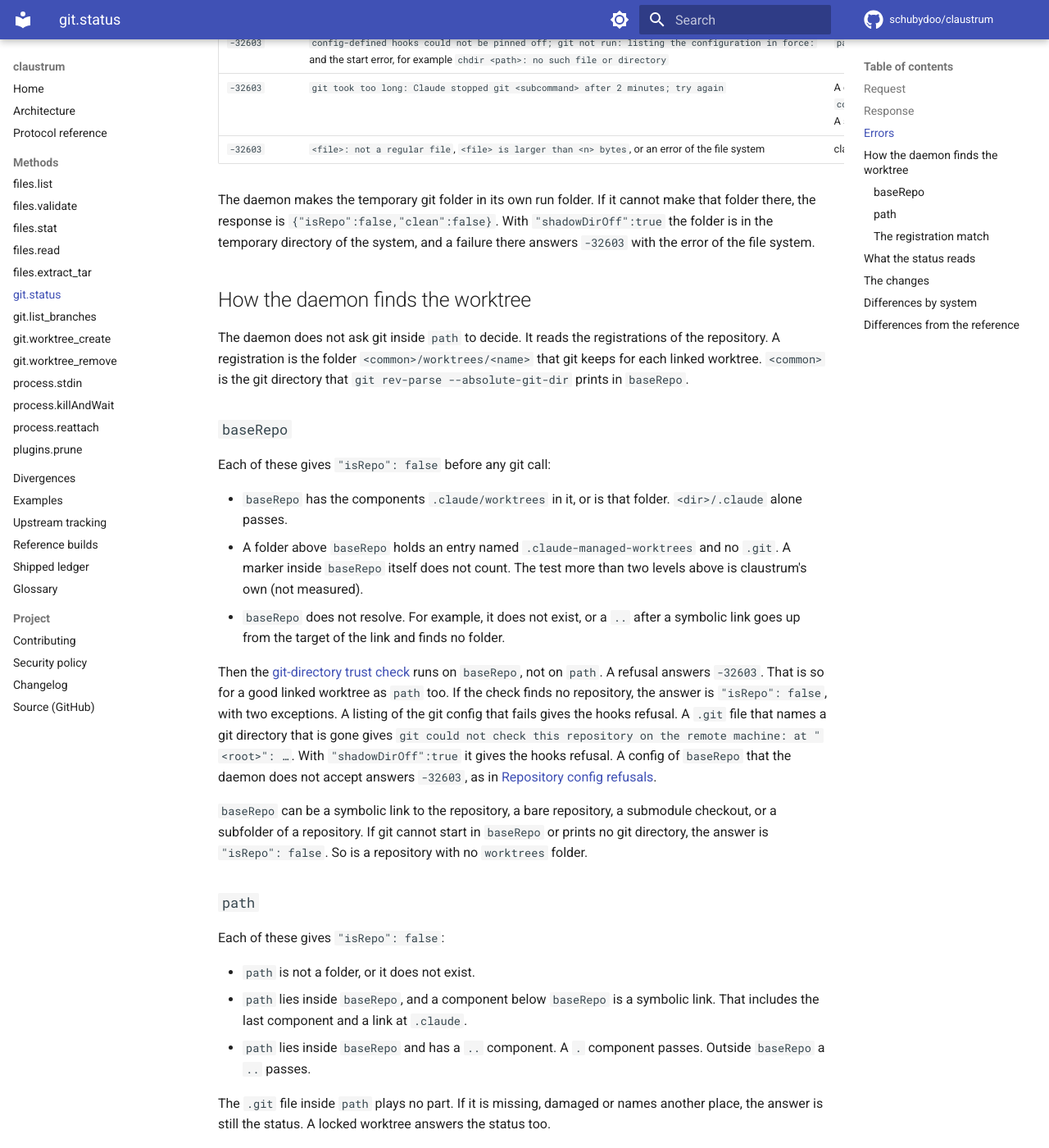
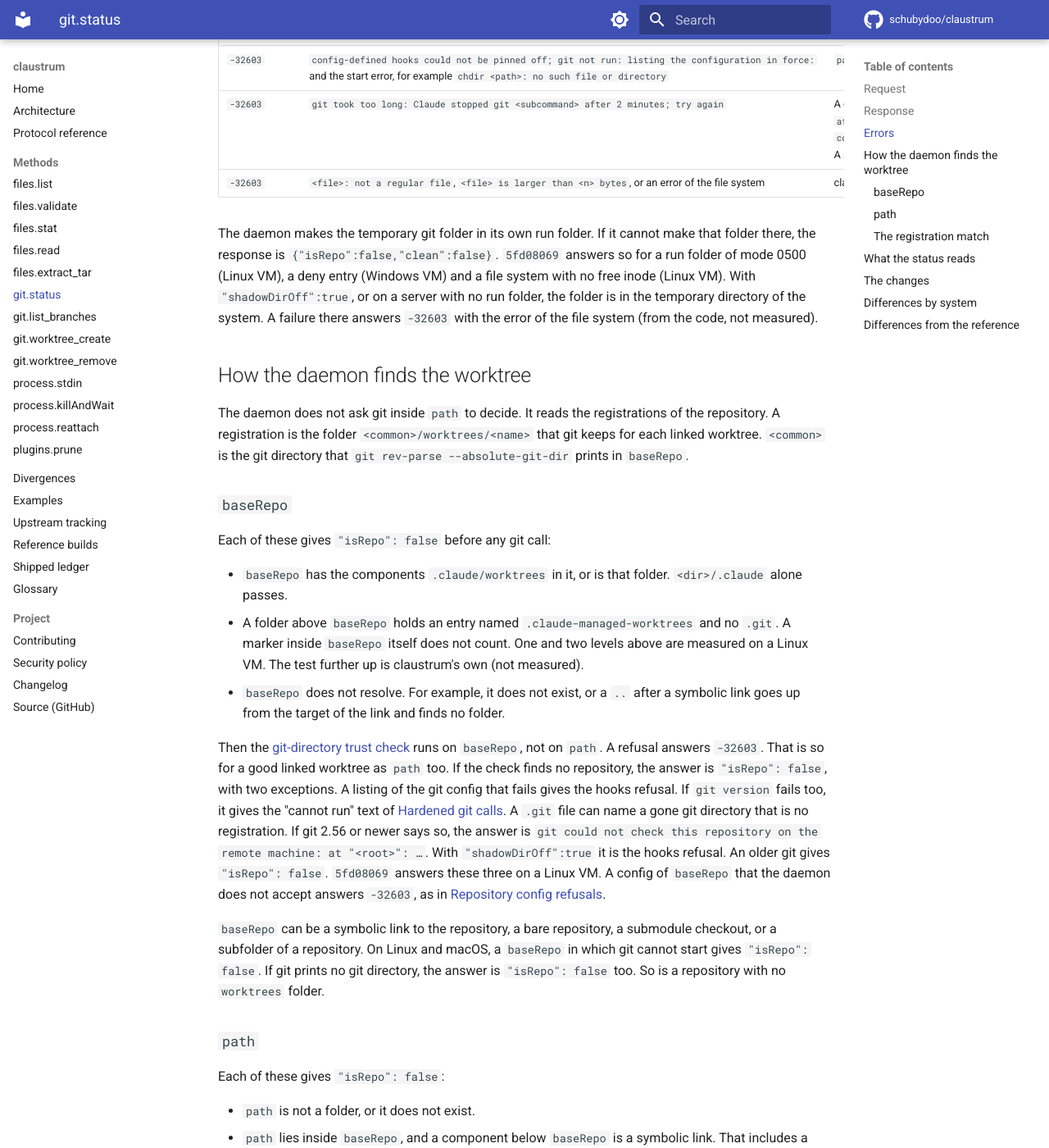
Before and after one commit to schubydoo/claustrum, an MkDocs documentation site: the page built from docs/protocol/git-status.md, in a window 1280 px wide and 1400 px high, scrolled down 1832 px. Shown: the whole window at 82% size. Built offline with MkDocs 1.6.1 and Material for MkDocs 9.7.7, drawn with Linux system fonts in a browser that asks for light colours; comment, search, counter and statistics services are not loaded; some of the changed text lies outside the part shown.

Commit message:
docs: narrow the git.status claims and mark where each rule was measured
Co-Authored-By: Claude Opus 5.5 <noreply@anthropic.com>

```diff
--- a/docs/protocol/git-status.md
+++ b/docs/protocol/git-status.md
@@ -10,9 +10,9 @@
 
 | Parameter | Required | Meaning |
 |---|---|---|
-| `path` | no | The linked worktree. Send an absolute path. Without `path`, the daemon answers for its own working directory. A relative `path` other than `.` gives `"isRepo": false` or `-32603 exit status 128`. [Path handling](../PROTOCOL.md#path-handling) has the rules for a leading `~`. |
+| `path` | no | The linked worktree. Send an absolute path. Without `path`, the daemon looks for a registration of its own working directory (not measured). Send `path`. A relative `path` gives `"isRepo": false` or `-32603 exit status 128`. From the code, `.` is the exception: it works like no `path`. [Path handling](../PROTOCOL.md#path-handling) has the rules for a leading `~`. |
 | `baseRepo` | yes | The repository that owns the worktree. A linked worktree as `baseRepo` gives `"isRepo": false`. Send the main repository (from the code, not measured). |
-| `shadowDirOff` | no | `true` turns off, for this request, the daemon's own read of the git config of the repository and [the settings copy](../PROTOCOL.md#the-settings-copy). A git request that starts while such a request runs gets the same. Any other value does nothing and is no error. |
+| `shadowDirOff` | no | `true` turns off, for this request, the daemon's own read of the git config of the repository and [the settings copy](../PROTOCOL.md#the-settings-copy). A git request that starts while such a request runs gets the same (Linux VM). Any other value does nothing and is no error (from the code). |
 
 ## Response
 
@@ -49,16 +49,16 @@ This method has no `errorCode` member. A failure is a JSON-RPC error. A failure
 | Code | Text | Cause |
 |---|---|---|
 | `-32602` | `Invalid params` | The request has no `params` member, or a member that it reads has the wrong type. See [the rules for `params`](../PROTOCOL.md#params-presence-and-typing). |
-| `-32602` | `baseRepo is required` | `baseRepo` is absent or empty. |
-| `-32603` | A refusal text | The daemon refuses to run git for `baseRepo`. It does not trust the git directory, it refuses its own git environment, or a listing of the git config fails. That includes the later listings in the git directory and in the temporary folder. The texts are in [Git-directory trust check](../PROTOCOL.md#git-directory-trust-check), [Hardened git calls](../PROTOCOL.md#hardened-git-calls) and [The daemon's own git environment](../PROTOCOL.md#the-daemons-own-git-environment). |
+| `-32602` | `baseRepo is required` | `baseRepo` is absent, or empty (from the code). |
+| `-32603` | A refusal text | The daemon refuses to run git for `baseRepo`. It does not trust the git directory, it refuses its own git environment, or a listing of the git config fails or exceeds a limit of the hook pins. That includes the listing in the git directory before `rev-parse --show-toplevel`, and the listings in the temporary folder. The texts are in [Git-directory trust check](../PROTOCOL.md#git-directory-trust-check), [Hardened git calls](../PROTOCOL.md#hardened-git-calls) and [The daemon's own git environment](../PROTOCOL.md#the-daemons-own-git-environment). |
 | `-32603` | `this repository's git config cannot be used: …` or `a file in this repository's .git directory cannot be used: …` | The daemon read the git config of the repository itself and does not accept it. `"shadowDirOff": true` turns that read off. See [Repository config refusals](../PROTOCOL.md#repository-config-refusals). |
-| `-32603` | `Claude could not test git on the remote machine (…)`, `Claude could not prepare its own files on the remote machine: …` or `git could not check this repository on the remote machine: …` | A step of the settings copy failed. See [The settings copy](../PROTOCOL.md#the-settings-copy). The last text also comes when a `.git` file of `baseRepo` names a git directory that is gone. |
-| `-32603` | The Go error of the git call, for example `exit status 128` | `git status`, `git ls-files` or `git diff-index` failed. The text of git does not show. A relative `path` other than `.` that matches a registration gets `exit status 128`, because git takes it as sent. |
-| `-32603` | `config-defined hooks could not be pinned off; git not run: listing the configuration in force: ` and the start error, for example `chdir <path>: no such file or directory` | `path` passed the test as a cleaned path, but git cannot start in the path as sent. An example is `<dir>/missing/..` outside `baseRepo`. |
-| `-32603` | `git took too long: Claude stopped git <subcommand> after 2 minutes; try again` | A git call ran 2 minutes, and the daemon stopped it. A listing of the git config stops at 30 seconds with `config-defined hooks could not be pinned off; git not run: listing the configuration in force: git took too long: Claude stopped git config after 30 seconds; try again`. A stopped listing of `config.worktree` gives `{"isRepo":false,"clean":false}`. See [Time limits of git calls](../PROTOCOL.md#time-limits-of-git-calls). |
+| `-32603` | `Claude could not test git on the remote machine (…)`, `Claude could not prepare its own files on the remote machine: …` or `git could not check this repository on the remote machine: …` | A step of the settings copy failed. See [The settings copy](../PROTOCOL.md#the-settings-copy). The last text also comes when a `.git` file of `baseRepo` names a gone git directory that is no registration, and git 2.56 or newer says so (`5fd08069`, Linux VM). |
+| `-32603` | The Go error of the git call, for example `exit status 128` | `git status`, `git ls-files` or `git diff-index` failed. The text of git does not show. A relative `path` that matches a registration gets `exit status 128`, because git takes it as sent. |
+| `-32603` | `config-defined hooks could not be pinned off; git not run: listing the configuration in force: ` and the start error, for example `chdir <path>: no such file or directory` | `path` passed the test as a cleaned path, but git cannot start in the path as sent. An example is `<dir>/missing/..` outside `baseRepo` (Linux and macOS VMs). |
+| `-32603` | `git took too long: Claude stopped git <subcommand> after 2 minutes; try again` | A git call ran 2 minutes, and the daemon stopped it. While a request with `"shadowDirOff":true` runs in the daemon, that request included, the limit is 30 minutes, and the text says `after 30 minutes` (claustrum's own). A listing of the git config stops at 30 seconds with `config-defined hooks could not be pinned off; git not run: listing the configuration in force: git took too long: Claude stopped git config after 30 seconds; try again`. A stopped listing of `config.worktree` gives `{"isRepo":false,"clean":false}` (`5fd08069`, Linux VM). See [Time limits of git calls](../PROTOCOL.md#time-limits-of-git-calls). |
 | `-32603` | `<file>: not a regular file`, `<file> is larger than <n> bytes`, or an error of the file system | claustrum's own texts. A file of the worktree registration changed after the test, or the daemon cannot copy it. The texts are in the [error-string catalog](../PROTOCOL.md#error-string-catalogue). The reference is not measured there. |
 
-The daemon makes the temporary git folder in its own run folder. If it cannot make that folder there, the response is `{"isRepo":false,"clean":false}`. With `"shadowDirOff":true` the folder is in the temporary directory of the system, and a failure there answers `-32603` with the error of the file system.
+The daemon makes the temporary git folder in its own run folder. If it cannot make that folder there, the response is `{"isRepo":false,"clean":false}`. `5fd08069` answers so for a run folder of mode 0500 (Linux VM), a deny entry (Windows VM) and a file system with no free inode (Linux VM). With `"shadowDirOff":true`, or on a server with no run folder, the folder is in the temporary directory of the system. A failure there answers `-32603` with the error of the file system (from the code, not measured).
 
 ## How the daemon finds the worktree
 
@@ -69,20 +69,20 @@ The daemon does not ask git inside `path` to decide. It reads the registrations
 Each of these gives `"isRepo": false` before any git call:
 
 - `baseRepo` has the components `.claude/worktrees` in it, or is that folder. `<dir>/.claude` alone passes.
-- A folder above `baseRepo` holds an entry named `.claude-managed-worktrees` and no `.git`. A marker inside `baseRepo` itself does not count. The test more than two levels above is claustrum's own (not measured).
+- A folder above `baseRepo` holds an entry named `.claude-managed-worktrees` and no `.git`. A marker inside `baseRepo` itself does not count. One and two levels above are measured on a Linux VM. The test further up is claustrum's own (not measured).
 - `baseRepo` does not resolve. For example, it does not exist, or a `..` after a symbolic link goes up from the target of the link and finds no folder.
 
-Then the [git-directory trust check](../PROTOCOL.md#git-directory-trust-check) runs on `baseRepo`, not on `path`. A refusal answers `-32603`. That is so for a good linked worktree as `path` too. If the check finds no repository, the answer is `"isRepo": false`, with two exceptions. A listing of the git config that fails gives the hooks refusal. A `.git` file that names a git directory that is gone gives `git could not check this repository on the remote machine: at "<root>": …`. With `"shadowDirOff":true` it gives the hooks refusal. A config of `baseRepo` that the daemon does not accept answers `-32603`, as in [Repository config refusals](../PROTOCOL.md#repository-config-refusals).
+Then the [git-directory trust check](../PROTOCOL.md#git-directory-trust-check) runs on `baseRepo`, not on `path`. A refusal answers `-32603`. That is so for a good linked worktree as `path` too. If the check finds no repository, the answer is `"isRepo": false`, with two exceptions. A listing of the git config that fails gives the hooks refusal. If `git version` fails too, it gives the "cannot run" text of [Hardened git calls](../PROTOCOL.md#hardened-git-calls). A `.git` file can name a gone git directory that is no registration. If git 2.56 or newer says so, the answer is `git could not check this repository on the remote machine: at "<root>": …`. With `"shadowDirOff":true` it is the hooks refusal. An older git gives `"isRepo": false`. `5fd08069` answers these three on a Linux VM. A config of `baseRepo` that the daemon does not accept answers `-32603`, as in [Repository config refusals](../PROTOCOL.md#repository-config-refusals).
 
-`baseRepo` can be a symbolic link to the repository, a bare repository, a submodule checkout, or a subfolder of a repository. If git cannot start in `baseRepo` or prints no git directory, the answer is `"isRepo": false`. So is a repository with no `worktrees` folder.
+`baseRepo` can be a symbolic link to the repository, a bare repository, a submodule checkout, or a subfolder of a repository. On Linux and macOS, a `baseRepo` in which git cannot start gives `"isRepo": false`. If git prints no git directory, the answer is `"isRepo": false` too. So is a repository with no `worktrees` folder.
 
 ### `path`
 
 Each of these gives `"isRepo": false`:
 
 - `path` is not a folder, or it does not exist.
-- `path` lies inside `baseRepo`, and a component below `baseRepo` is a symbolic link. That includes the last component and a link at `.claude`.
-- `path` lies inside `baseRepo` and has a `..` component. A `.` component passes. Outside `baseRepo` a `..` passes.
+- `path` lies inside `baseRepo`, and a component below `baseRepo` is a symbolic link. That includes a link at `.claude`, and a link at the last component (Linux VM).
+- `path` lies inside `baseRepo` and has a `..` component. A `.` component passes (Linux VM). Outside `baseRepo` a `..` passes.
 
 The `.git` file inside `path` plays no part. If it is missing, damaged or names another place, the answer is still the status. A locked worktree answers the status too.
 
@@ -92,18 +92,18 @@ Exactly one registration must name `path`. Two that match give `"isRepo": false`
 
 - A registration is a real folder. A symbolic link under `worktrees` does not count.
 - Its `gitdir` file must be a regular file of at most 1 MiB. The last component of its value must be `.git`. A relative value counts from the registration folder.
-- The folder before `.git` must equal `path` as text. Two spellings of `path` match: as sent, and with its symbolic links resolved. For a `path` inside `baseRepo`, the second spelling is the resolved `baseRepo` joined with the rest of `path` as sent.
+- The folder before `.git` must equal `path` as text. Two spellings of `path` match: as sent, and with its symbolic links resolved. For a `path` inside `baseRepo`, the second spelling is the resolved `baseRepo` joined with the rest of `path` as sent (claustrum's choice, not measured below a symbolic link).
 - On macOS another letter case, the NFD form and `/System/Volumes/Data` do not match.
 
 The matched registration then passes these tests. Each failure gives `"isRepo": false`.
 
-- `commondir` must be a regular file, or a relative symbolic link to a file in the registration folder. Its value must equal `<common>` as text, in the spelling that git printed. A relative value counts from the registration folder. On macOS a value under `/tmp` fails, because git prints `/private/tmp`.
-- `HEAD` must hold 40 or 64 hex characters, or a `ref:` line under `refs/`. A branch that does not exist and a detached commit pass.
-- `index` must be a regular file of at most 1 GiB, or be missing. A `sharedindex.<hex>` file that is a regular file has the same 1 GiB bound. The `index` and all `sharedindex.*` files together must hold at most 2 GiB.
-- `config.worktree` can be missing. If it exists, it must parse and hold only `core.sparseCheckout`, `core.sparseCheckoutCone` and `index.sparse`. `user.name` and `core.bare` give `"isRepo": false`. claustrum refuses every other key too (not measured).
-- A repository can have the reftable format. If the `reftable` folder then holds a `tables.list` file, it must name at least one table. Each table must be a regular file. If `reftable` is not a real folder, or `tables.list` is a FIFO, the request goes on. git then shows every tracked file as added.
+- `commondir` must be a regular file, or a relative symbolic link to a file in the registration folder. Its value must equal `<common>` as text, in the spelling that git printed. A relative value counts from the registration folder. On macOS a value under `/tmp` fails, because git prints `/private/tmp` (macOS VM).
+- `HEAD` must hold 40 or 64 hex characters, or a `ref:` line under `refs/`. A branch that does not exist and a detached commit pass (Linux VM).
+- `index` must be a regular file of at most 1 GiB, or be missing (Linux and Windows VMs). A `sharedindex.<hex>` file that is a regular file has the same 1 GiB bound. The `index` and all `sharedindex.*` files together must hold at most 2 GiB (`5fd08069`, Linux VM).
+- `config.worktree` can be missing. If it exists, it must parse and hold only `core.sparseCheckout`, `core.sparseCheckoutCone` and `index.sparse`. `user.name` and `core.bare` give `"isRepo": false`. `core.sparseCheckoutCone` and `core.bare` are measured on a Linux VM. claustrum refuses every other key too (not measured).
+- A repository can have the reftable format. If the `reftable` folder then holds a `tables.list` file, it must name at least one table. Each table must be a regular file. If `reftable` is not a real folder, or `tables.list` is a FIFO, the request goes on. git then shows every tracked file as added. The reftable rules are measured on a macOS VM.
 
-No test waits on a FIFO. A FIFO in place of `gitdir`, `commondir`, `HEAD`, `index` or `config.worktree` fails at once.
+No test waits on a FIFO. A FIFO in place of `gitdir`, `commondir`, `HEAD`, `index` or `config.worktree` fails at once. The FIFO cases are measured on Linux and macOS VMs, `index` on a Linux VM only. `HEAD` is from the code.
 
 ## What the status reads
 
@@ -119,7 +119,7 @@ The daemon runs four git commands in `path`, with that folder as the git directo
 If `HEAD` names no commit, `diff-index` compares with the empty tree.
 
 - The calls ignore the `.gitattributes` files of the repository, so no clean filter runs. A git older than 2.40 has no option for that, and then the attributes apply.
-- The calls do not read replace objects (`refs/replace`). The status is that of the real commits.
+- The calls do not read replace objects (`refs/replace`). The status is that of the real commits (`5fd08069`, Linux, macOS and Windows VMs).
 - `status`, `ls-files` and `diff-index` carry `GIT_OPTIONAL_LOCKS=0`. All calls run as [hardened git calls](../PROTOCOL.md#hardened-git-calls).
 - If the user has a global excludes file, the status uses it.
 
@@ -139,12 +139,12 @@ A submodule entry is ` S `, the quoted name and one of three texts:
 | ` (submodule; could not be inspected)` | The daemon cannot look at `<name>/.git`. Examples are a gitlink path that is a regular file, a symbolic link out of the work tree, or a folder of mode 000. |
 | ` (submodule change staged; contents not inspected)` | A staged change of a gitlink. |
 
-One gitlink can have entries in all three groups.
+One gitlink can have entries in all three groups. The submodule rules are measured on a Linux VM. The present text is measured on macOS and Windows VMs too.
 
 The limits:
 
-- A porcelain line over 512 bytes is cut to 512 bytes, and `…` follows. At most 10000 porcelain lines pass, and no entry marks the cut. The submodule entries still follow.
-- A submodule name over 200 bytes is cut to 200 bytes, and `…` follows. The name is then quoted with double quotes, `\"`, `\n`, `\t`, and `\xff` for a byte that is not valid UTF-8. A printable character outside ASCII stays.
+- A porcelain line over 512 bytes is cut to 512 bytes, and `…` follows. At most 10000 porcelain lines pass, and no entry marks the cut. The submodule entries still follow (Linux VM).
+- A submodule name over 200 bytes is cut to 200 bytes, and `…` follows. The name is then quoted with double quotes, `\"`, `\n`, `\t`, and `\xff` for a byte that is not valid UTF-8. A printable character outside ASCII stays (Linux VM).
 - At most 100 submodule entries pass. Then one entry gives the count of the rest, for example ` S … (+20 more submodule entries)`.
 
 claustrum's own, not measured: a cut can split a multi-byte character. In a porcelain line, the JSON encoding then sends U+FFFD for each leftover byte. In a submodule name, the quoting writes each leftover byte as `\xNN`.
@@ -161,10 +161,12 @@ claustrum's own, not measured: a cut can split a multi-byte character. In a porc
 | Letter case in the registration match | Exact. | The folder compare ignores letter case. A `gitdir` value that ends in `.GIT` fails. |
 | Other spellings of `path` | As sent and resolved only. | A `subst` drive, a junction, a `\\?\` path and 8.3 short names match too. A `path` with short names inside a `baseRepo` in short names finds no registration. |
 | `commondir` value | Exact text. | Forward or back slashes pass. Another letter case, a short name, a `\\?\` prefix and a value with no drive letter fail. |
-| A `baseRepo` that is a junction to the repository | Does not apply. | The status. The daemon goes on with the git directory that git prints. |
+| A `baseRepo` that is a junction to the repository | Does not apply. | The status. The daemon goes on with the git directory that git prints (`5fd08069`). |
 | A gitlink path that is a regular file | ` (submodule; could not be inspected)`. | No entry. A gitlink path that is a junction gives ` (submodule; could not be inspected)`. |
 
 ## Differences from the reference
+
+A rule that is not marked is measured against `89cb6289` on Linux, macOS and Windows VMs. A rule that names `5fd08069` is measured on that build. A rule that names a system is measured there only. The Windows column above is from a Windows VM.
 
 This entry of the divergence catalog applies to this method:
 
```
Also changed, not shown: 2 other files.
